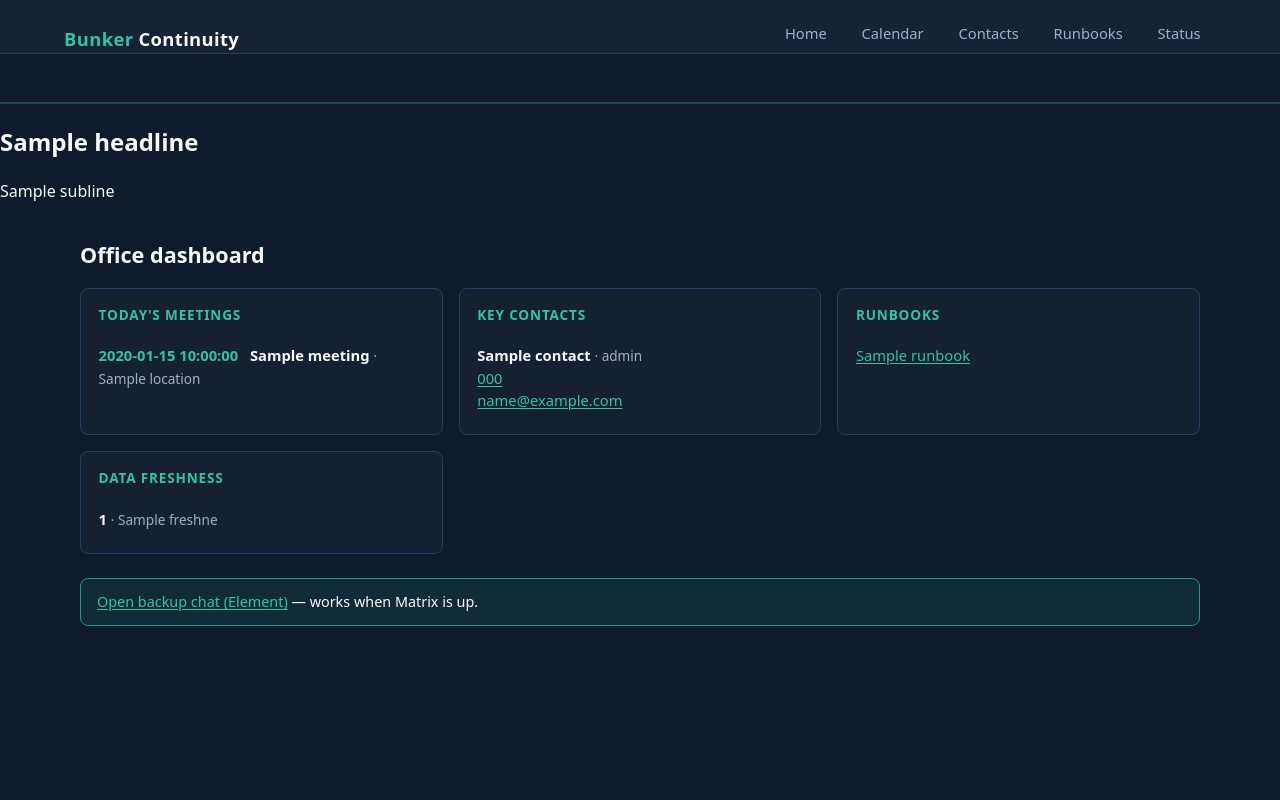
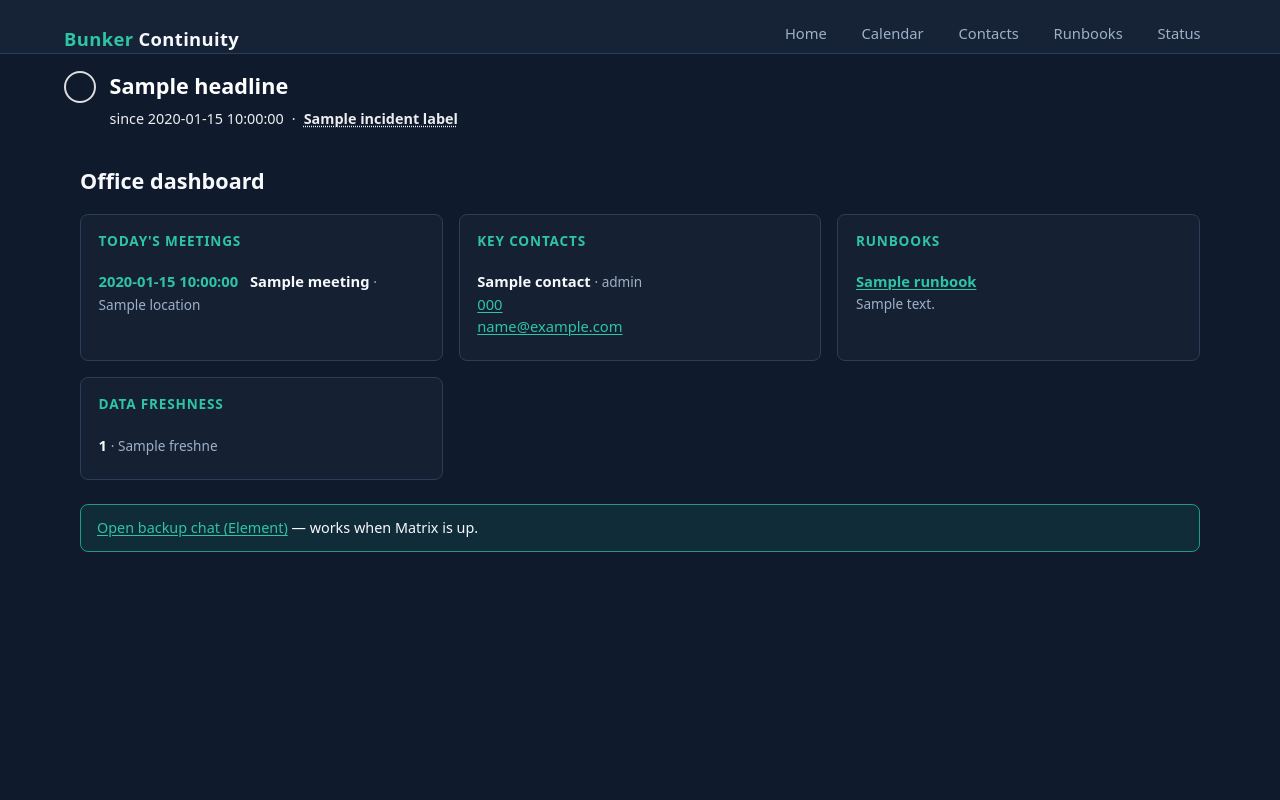
Before and after one commit to tgollogly/project-bunker, a Python web app: template src/bunker/continuity/serve/templates/home.html in a window 1280 px wide. Run offline with Jinja, Linux system fonts and the light colour scheme; the template is opened without the code that fills it: most values are stand-ins (such as "Sample title", 1, 10 or a date in 2020).

Commit message:
v0.3.6: banner fix, snapshot replace, dedupe, screenshots
Co-authored-by: tgollogly <tgollogly@users.noreply.github.com>

```diff
--- a/pyproject.toml
+++ b/pyproject.toml
@@ -4,7 +4,7 @@ build-backend = "setuptools.build_meta"
 
 [project]
 name = "project-bunker"
-version = "0.3.5"
+version = "0.3.6"
 description = "Resilient, offline-first DuckDB and P2P data engine for Project Bunker"
 readme = "README.md"
 requires-python = ">=3.10"
--- a/scripts/capture_serve_screenshots.py
+++ b/scripts/capture_serve_screenshots.py
@@ -61,6 +61,11 @@ def main() -> None:
             env=os.environ,
         )
 
+    import shutil
+
+    cont = ROOT / "data" / "continuity"
+    if cont.is_dir():
+        shutil.rmtree(cont)
     _seed_and_outage()
     DOCS.mkdir(parents=True, exist_ok=True)
     proc = subprocess.Popen(
--- a/src/bunker/__init__.py
+++ b/src/bunker/__init__.py
@@ -1,4 +1,4 @@
 """Project Bunker — offline-first DuckDB and air-gapped sync engine."""
 
-__version__ = "0.3.5"
+__version__ = "0.3.6"
 __copyright__ = "Copyright (c) 2026 Thomas Gollogly"
--- a/src/bunker/continuity/graph/sync_calendars.py
+++ b/src/bunker/continuity/graph/sync_calendars.py
@@ -8,9 +8,8 @@ from typing import Any
 from bunker.continuity.encryption import encrypt_at_rest
 from bunker.continuity.graph.client import HttpxGraphClient
 from bunker.continuity.meta import write_sync_meta
-from bunker.continuity.parquet_io import write_encrypted_parquet_rows
+from bunker.continuity.parquet_io import replace_encrypted_partition_rows
 from bunker.continuity.paths import ContinuityPaths
-from bunker.ingest.parquet_writer import hive_part_path
 from bunker.io.atomic import atomic_write_bytes
 
 logger = logging.getLogger(__name__)
@@ -80,8 +79,7 @@ def sync_calendars(
     rows = _event_rows(events)
     partition = paths.parquet_root / "m365" / "calendar"
     if rows:
-        part = hive_part_path(partition)
-        write_encrypted_parquet_rows(rows, part, continuity_root=paths.continuity_root)
+        replace_encrypted_partition_rows(partition, rows, continuity_root=paths.continuity_root)
 
     write_sync_meta(
         paths.meta_root,
--- a/src/bunker/continuity/graph/sync_contacts.py
+++ b/src/bunker/continuity/graph/sync_contacts.py
@@ -6,9 +6,8 @@ from typing import Any
 
 from bunker.continuity.graph.client import HttpxGraphClient
 from bunker.continuity.meta import write_sync_meta
-from bunker.continuity.parquet_io import write_encrypted_parquet_rows
+from bunker.continuity.parquet_io import replace_encrypted_partition_rows
 from bunker.continuity.paths import ContinuityPaths
-from bunker.ingest.parquet_writer import hive_part_path
 
 logger = logging.getLogger(__name__)
 
@@ -49,8 +48,7 @@ def sync_contacts(
     rows = _contact_rows(contacts)
     partition = paths.parquet_root / "m365" / "contacts"
     if rows:
-        part = hive_part_path(partition)
-        write_encrypted_parquet_rows(rows, part, continuity_root=paths.continuity_root)
+        replace_encrypted_partition_rows(partition, rows, continuity_root=paths.continuity_root)
 
     write_sync_meta(
         paths.meta_root,
--- a/src/bunker/continuity/serve/static/continuity.css
+++ b/src/bunker/continuity/serve/static/continuity.css
@@ -11,8 +11,10 @@
   --ok-bg: #1a3d2e;
   --warn: #d4a017;
   --warn-bg: #3d3418;
-  --down: #e05252;
-  --down-bg: #3d1c1c;
+  --down: #b42318;
+  --down-bg: #b42318;
+  --ok-banner: #1b6b45;
+  --warn-banner: #b8860b;
   --card: #152033;
   --focus: #5ee0c9;
   --font: system-ui, -apple-system, "Segoe UI", Roboto, "Helvetica Neue", Arial, sans-serif;
@@ -148,52 +150,98 @@ input:focus-visible {
 }
 
 .status-banner {
+  width: 100%;
+  margin: 0;
   padding: 1rem 1.25rem;
-  border-bottom: 2px solid var(--border);
+  color: #fff;
+  border: none;
 }
 
 .status-banner__inner {
   max-width: 72rem;
   margin: 0 auto;
+  display: flex;
+  align-items: flex-start;
+  gap: 0.85rem;
 }
 
-.status-banner h2 {
-  margin: 0 0 0.25rem;
+.status-banner__icon {
+  flex-shrink: 0;
+  width: 2rem;
+  height: 2rem;
+  border: 2px solid rgba(255, 255, 255, 0.85);
+  border-radius: 50%;
+  display: flex;
+  align-items: center;
+  justify-content: center;
+  font-weight: 700;
+  font-size: 1.1rem;
+  line-height: 1;
+  margin-top: 0.1rem;
+}
+
+.status-banner--ok .status-banner__icon::before {
+  content: "✓";
+}
+
+.status-banner--degraded .status-banner__icon::before {
+  content: "!";
+}
+
+.status-banner--down .status-banner__icon::before {
+  content: "×";
+}
+
+.status-banner__content {
+  flex: 1;
+  min-width: 0;
+}
+
+.status-banner__headline {
+  margin: 0 0 0.35rem;
   font-size: clamp(1.05rem, 2.5vw, 1.35rem);
   font-weight: 650;
+  color: #fff;
 }
 
-.status-banner p {
+.status-banner__meta {
   margin: 0;
   font-size: 0.9rem;
-  opacity: 0.92;
+  color: rgba(255, 255, 255, 0.92);
+  display: flex;
+  flex-wrap: wrap;
+  gap: 0.35rem 0.5rem;
+  align-items: center;
+}
+
+.status-banner__incident {
+  font-weight: 600;
+  text-decoration: underline dotted;
+  text-underline-offset: 2px;
+  cursor: help;
 }
 
 .status-banner--ok {
-  background: var(--ok-bg);
-  border-bottom-color: var(--ok);
-}
-
-.status-banner--ok h2 {
-  color: #7dffb8;
+  background: var(--ok-banner);
 }
 
 .status-banner--degraded {
-  background: var(--warn-bg);
-  border-bottom-color: var(--warn);
+  background: var(--warn-banner);
+  color: #1a1200;
 }
 
-.status-banner--degraded h2 {
-  color: #ffd666;
+.status-banner--degraded .status-banner__headline,
+.status-banner--degraded .status-banner__meta {
+  color: #1a1200;
+}
+
+.status-banner--degraded .status-banner__icon {
+  border-color: #1a1200;
+  color: #1a1200;
 }
 
 .status-banner--down {
   background: var(--down-bg);
-  border-bottom-color: var(--down);
-}
-
-.status-banner--down h2 {
-  color: #ff9b9b;
 }
 
 main {
--- a/src/bunker/continuity/serve/templates/base.html
+++ b/src/bunker/continuity/serve/templates/base.html
@@ -28,12 +28,21 @@
       </nav>
     </div>
   </header>
-  <p class="status-banner {{ banner_class }}" role="status">
-    <span class="status-banner__inner">
-      <h2>{{ headline }}</h2>
-      <p>{{ subline }}</p>
-    </span>
-  </p>
+  <section class="status-banner {{ banner_class }}" role="{{ banner_role }}">
+    <div class="status-banner__inner">
+      <div class="status-banner__icon" aria-hidden="true"></div>
+      <div class="status-banner__content">
+        <h2 class="status-banner__headline">{{ headline }}</h2>
+        <p class="status-banner__meta">
+          <span>since {{ since_line }}</span>
+          {% if incident_label %}
+          <span class="status-banner__sep" aria-hidden="true">·</span>
+          <span class="status-banner__incident" title="{{ incident_full }}">{{ incident_label }}</span>
+          {% endif %}
+        </p>
+      </div>
+    </div>
+  </section>
   <main id="main">
     {% block body %}{% endblock %}
   </main>
--- a/src/bunker/continuity/serve/templates/home.html
+++ b/src/bunker/continuity/serve/templates/home.html
@@ -45,7 +45,10 @@
     {% if runbooks %}
     <ul>
       {% for r in runbooks %}
-      <li><a href="{{ r.href }}">{{ r.name }}</a></li>
+      <li>
+        <a href="{{ r.href }}"><strong>{{ r.title }}</strong></a>
+        {% if r.description %}<br><span class="muted">{{ r.description }}</span>{% endif %}
+      </li>
       {% endfor %}
     </ul>
     {% else %}
--- a/src/bunker/continuity/serve/templates/runbooks.html
+++ b/src/bunker/continuity/serve/templates/runbooks.html
@@ -10,7 +10,10 @@
   <tbody>
     {% for r in runbooks %}
     <tr>
-      <td>{{ r.name }}</td>
+      <td>
+        <strong>{{ r.title }}</strong>
+        {% if r.description %}<br><span class="muted">{{ r.description }}</span>{% endif %}
+      </td>
       <td><a href="{{ r.href }}">View</a></td>
     </tr>
     {% endfor %}
--- a/src/bunker/continuity/serve/templates/status.html
+++ b/src/bunker/continuity/serve/templates/status.html
@@ -2,6 +2,9 @@
 {% block title %}Status — Bunker Continuity{% endblock %}
 {% block body %}
 <h1 class="page-title">Service status</h1>
+{% if latest_incident_id %}
+<p class="muted">Latest incident: <code title="Full incident id">{{ latest_incident_id }}</code></p>
+{% endif %}
 <h2 class="section-heading">Reachability probes</h2>
 {% if probes %}
 <ul class="probe-list" aria-label="Probe results">
```
Also changed, not shown: src/bunker/continuity/parquet_io.py (+36 -0 lines), src/bunker/continuity/seed_sample.py (+21 -6 lines), src/bunker/continuity/serve/view_context.py (+37 -8 lines), tests/test_serve_ui.py (+3 -0 lines), tests/test_snapshot_replace.py (added, +64 -0 lines), CHANGELOG.md, README.md, 3 other files.
